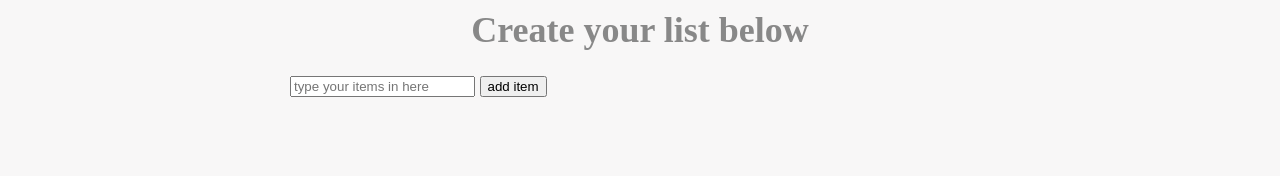
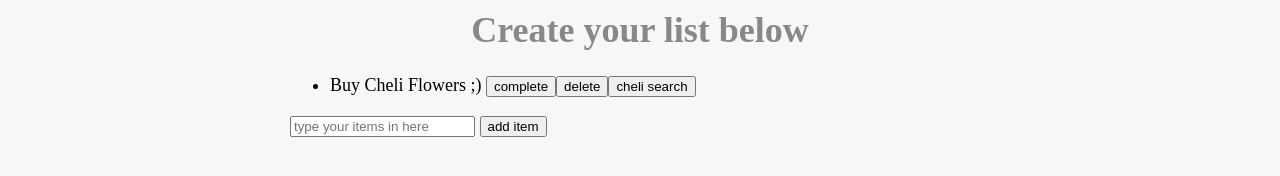
Before and after one commit to alisonomic/Project1-Cheli, a plain HTML site: page HTML/list.html in a window 1280 px wide. Shown: the part 152-328 px from the top of the page. Drawn offline with nearby package versions, Linux system fonts and the light colour scheme.

Commit message:
added list back in

```diff
--- a/HTML/list.html
+++ b/HTML/list.html
@@ -16,6 +16,7 @@
     <form>
       <h1>Create your list below</h1>
       <ul id="item-list">
+        <li id="0">Buy Cheli Flowers ;) <button>complete</button><button>delete</button><button>cheli search</button></li>
       </ul>
       <input placeholder="type your items in here" id="name" />
       <button id="add-btn">add item</button>
```
